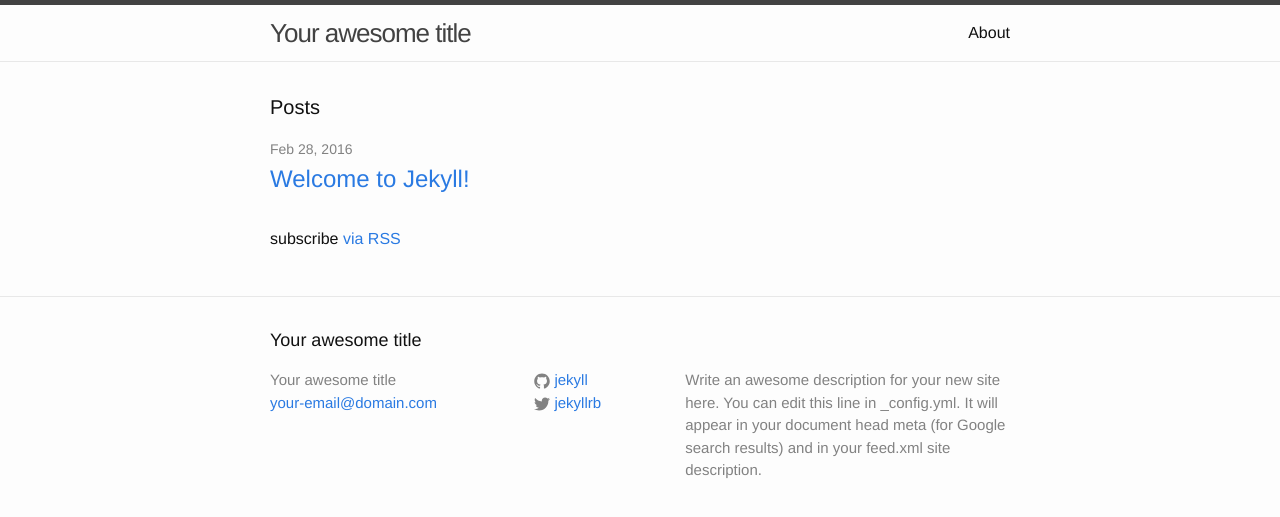
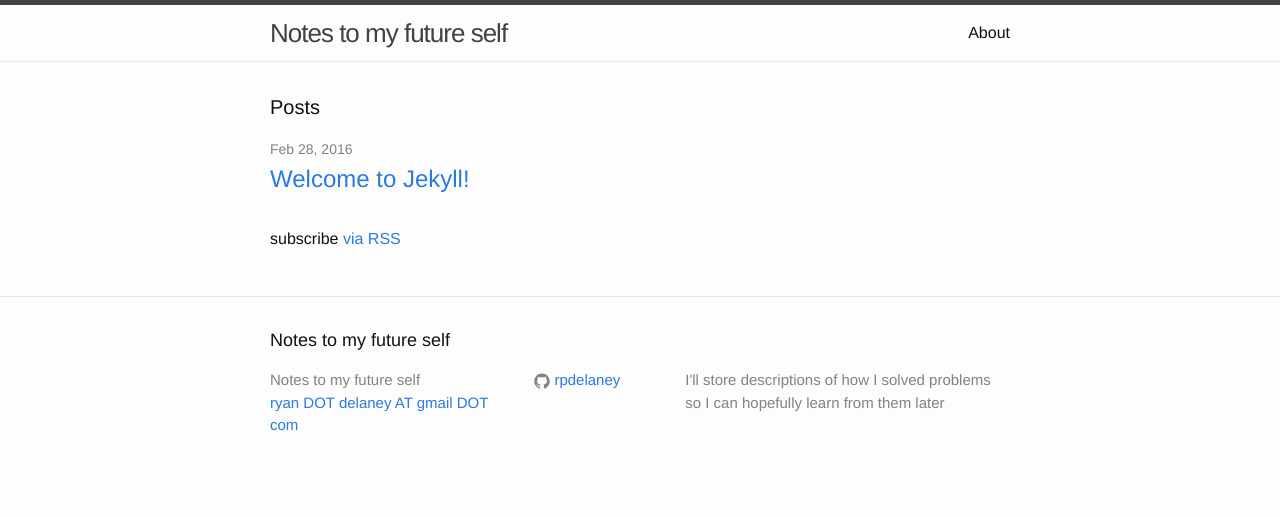
Before and after one commit to rpdelaney/rpdelaney.github.io, a Jekyll site: the page built from index.html, in a window 1280 px wide. Shown: the top 517 px of the page. Built offline with Jekyll 4.4.1, drawn with Linux system fonts in a browser that asks for light colours.

Commit message:
Added my name and stuff

```diff
--- a/_config.yml
+++ b/_config.yml
@@ -6,16 +6,15 @@
 # 'jekyll serve'. If you change this file, please restart the server process.
 
 # Site settings
-title: Your awesome title
-email: your-email@domain.com
+title: Notes to my future self
+email: ryan DOT delaney AT gmail DOT com
 description: > # this means to ignore newlines until "baseurl:"
-  Write an awesome description for your new site here. You can edit this
-  line in _config.yml. It will appear in your document head meta (for
-  Google search results) and in your feed.xml site description.
+  I'll store descriptions of how I solved problems so I can hopefully learn
+  from them later
 baseurl: "" # the subpath of your site, e.g. /blog
-url: "http://yourdomain.com" # the base hostname & protocol for your site
-twitter_username: jekyllrb
-github_username:  jekyll
+url: "https://rpdelaney.github.io" # the base hostname & protocol for your site
+#twitter_username: jekyllrb
+github_username:  rpdelaney
 
 # Build settings
 markdown: kramdown
```
